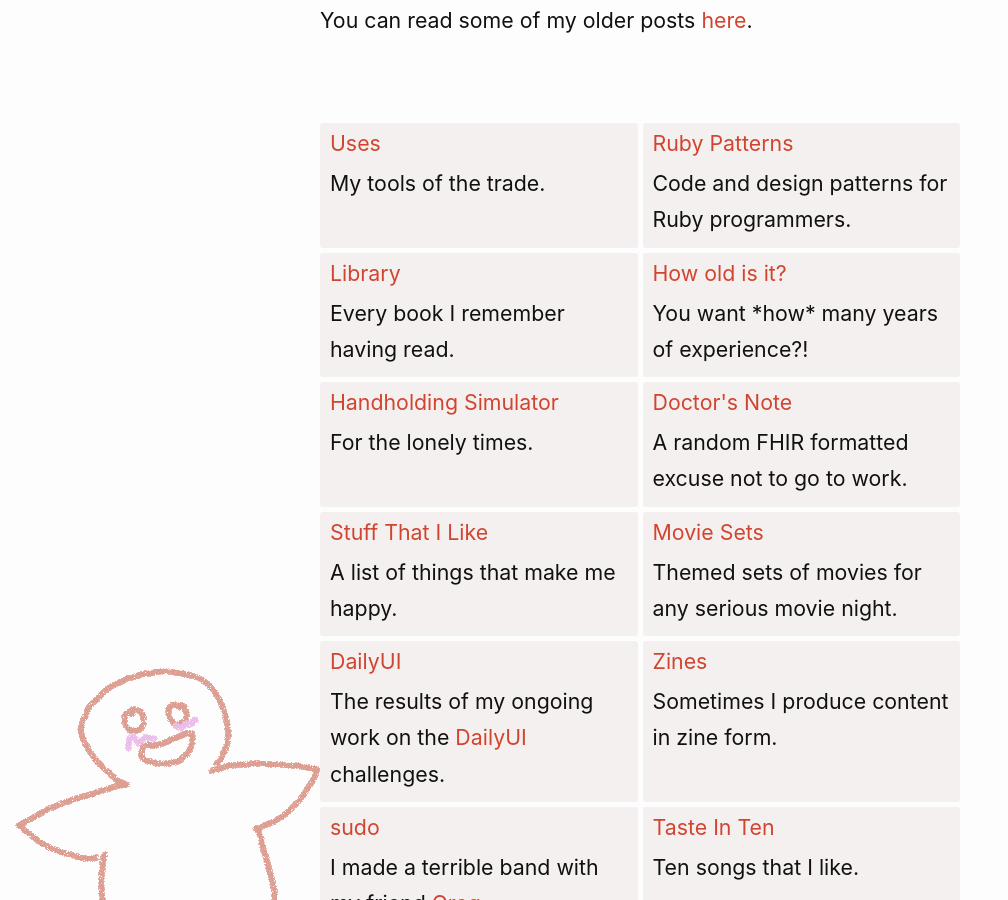
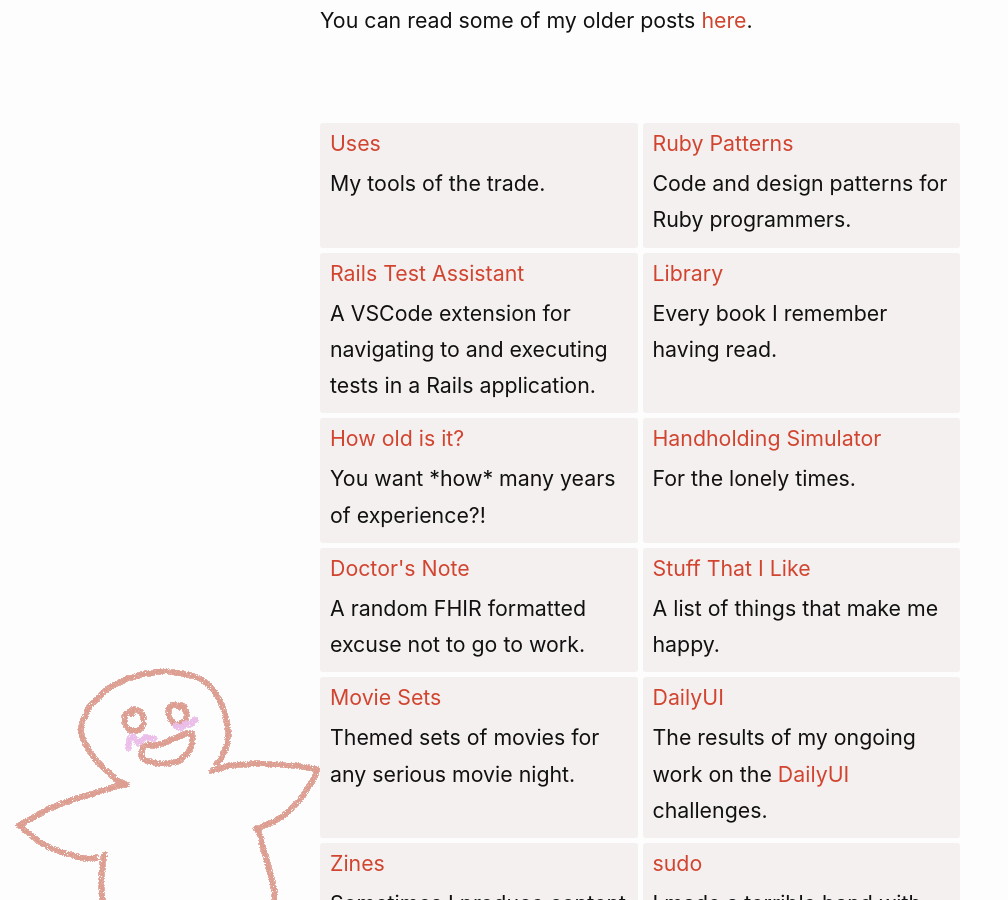
Before and after one commit to jsrn/jsrn.github.io, a Jekyll site: the page built from index.html, in a window 1280 px wide and 900 px high, scrolled down 1239 px. Shown: the whole window, without its empty margins (0-1008 px from the left). Built offline with Jekyll 4.4.1, drawn with Linux system fonts in a browser that asks for light colours.

Commit message:
Added RTA to projects list

```diff
--- a/_data/projects.yml
+++ b/_data/projects.yml
@@ -5,6 +5,10 @@
 - name: Ruby Patterns
   url: https://rubypatterns.dev
   description: Code and design patterns for Ruby programmers.
+
+- name: Rails Test Assistant
+  url: https://github.com/jsrn/rails_test_assistant
+  description: A VSCode extension for navigating to and executing tests in a Rails application.
 
 - name: Library
   url: /library
```
